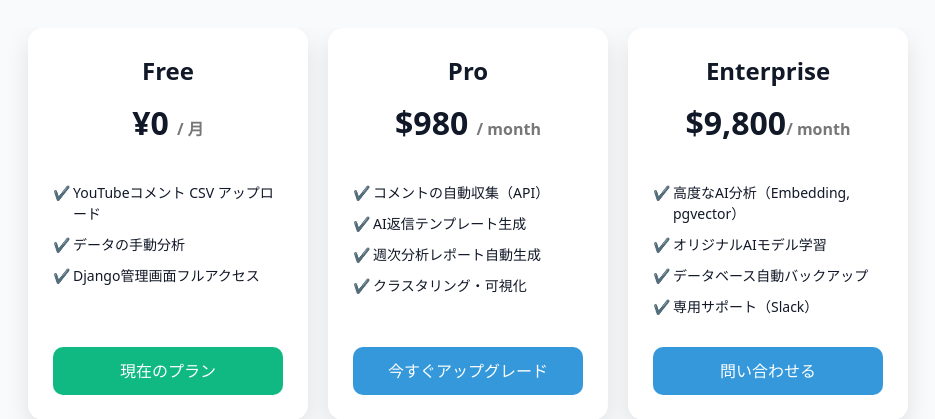
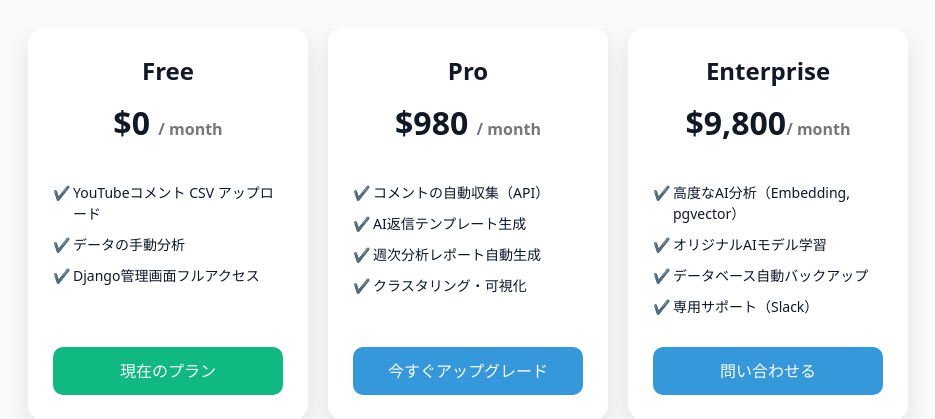
Before and after one commit to t-sasaki1124/django_ai_dashboard, a Django app: page /pricing/ in a window 1280 px wide. Shown: the part 206-625 px from the top of the page, without its empty margins (172-1107 px from the left). Run offline with Django 4.2, Linux system fonts and the light colour scheme; some libraries are stand-ins or nearby versions.

Commit message:
価格変更

```diff
--- a/myapp/templates/pricing.html
+++ b/myapp/templates/pricing.html
@@ -145,7 +145,7 @@
         <!-- Free Plan -->
         <div class="pricing-card">
             <div class="plan-name">Free</div>
-            <div class="plan-price">¥0 <span>/ 月</span></div>
+            <div class="plan-price">$0 <span>/ month</span></div>
             <ul class="plan-features">
                 <li>YouTubeコメント CSV アップロード</li>
                 <li>データの手動分析</li>
```
